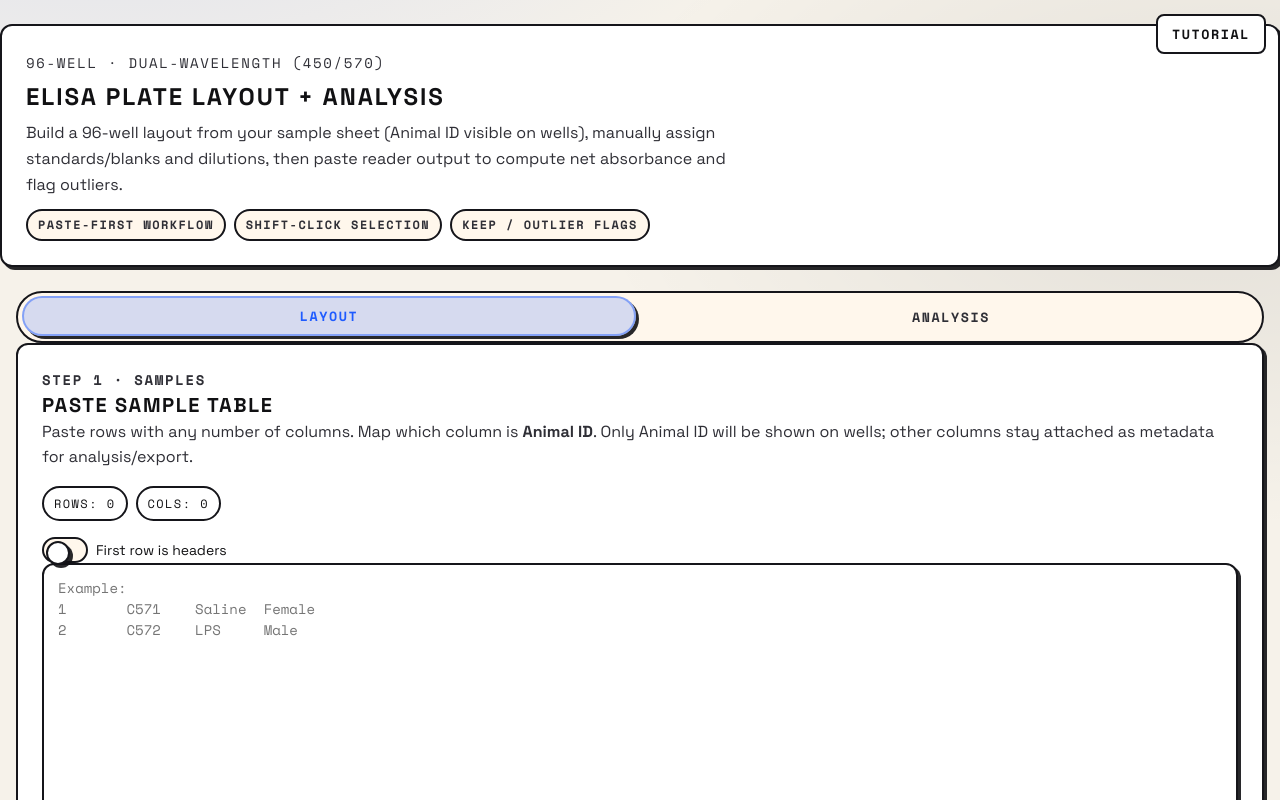
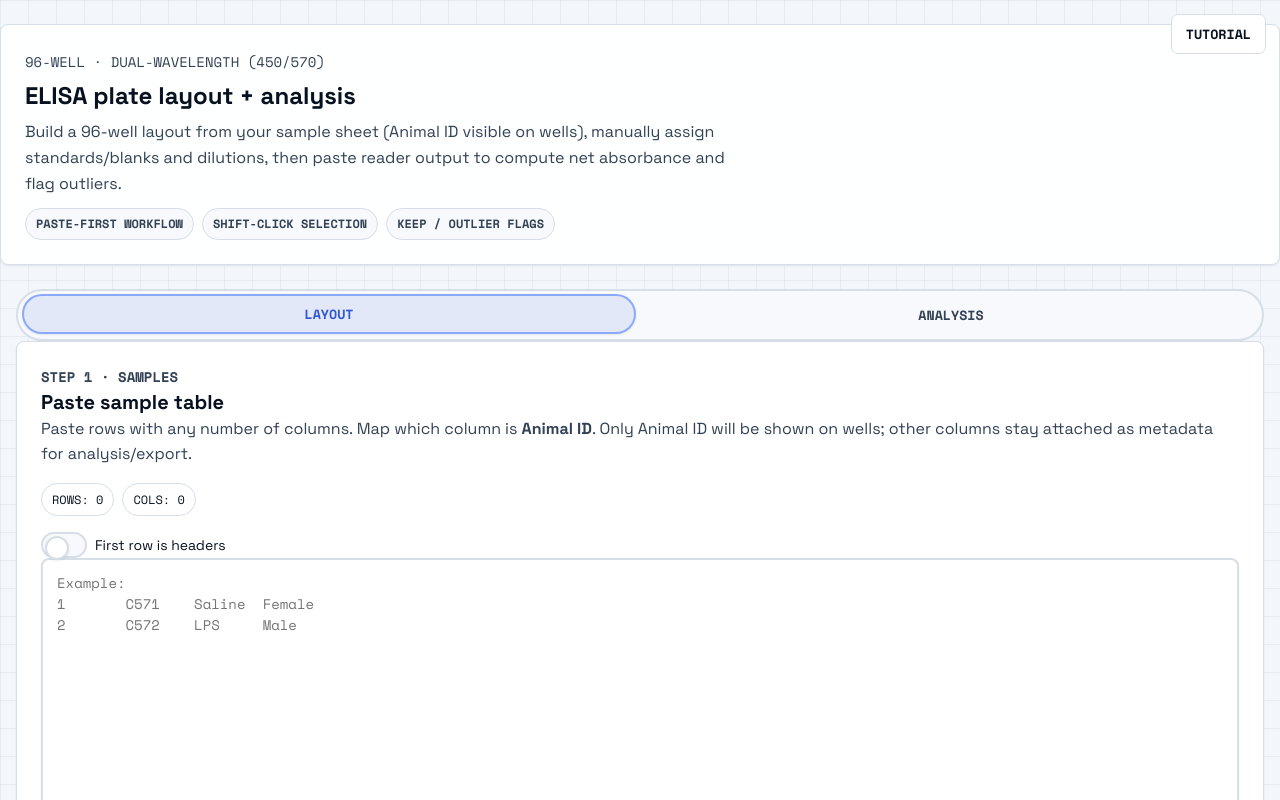
Before and after one commit to meghamsh738/ELISA-analysis-app, a React (Vite) app: page / in a window 1280 px wide. Shown: the top 800 px of the page. Built offline with nearby package versions, Linux system fonts and the light colour scheme.

Commit message:
Refresh ELISA analysis UI styling

```diff
--- a/src/App.css
+++ b/src/App.css
@@ -1267,3 +1267,56 @@ table.data thead th {
   border-radius: 999px;
   background: currentColor;
 }
+
+/* Easylab suite visual refresh overrides. */
+.page,
+.app-bg {
+  background-color: var(--bg);
+  background-image:
+    linear-gradient(rgba(99, 116, 139, 0.08) 1px, transparent 1px),
+    linear-gradient(90deg, rgba(99, 116, 139, 0.08) 1px, transparent 1px);
+  background-size: 28px 28px;
+}
+
+.hero,
+.panel,
+.card,
+.today-card,
+.action-card,
+.meta-card,
+.hero-meta,
+.editor-panel,
+.link-panel,
+.experiment-card,
+.tab-panel,
+.plate-panel,
+.results-panel {
+  border-width: 1px;
+  border-radius: 8px;
+  box-shadow: var(--shadow-soft);
+}
+
+.hero,
+.panel {
+  background: rgba(255, 255, 255, 0.96);
+}
+
+.hero h1,
+.panel-title h1,
+.today-card h2,
+.card h2,
+.editor-panel h2 {
+  letter-spacing: 0;
+  text-transform: none;
+}
+
+.pill,
+.badge,
+.tab-button,
+.primary,
+.secondary,
+.ghost,
+.action-card {
+  letter-spacing: 0;
+  border-width: 1px;
+}
--- a/src/index.css
+++ b/src/index.css
@@ -103,3 +103,33 @@ body {
 button {
   font-family: inherit;
 }
+
+/* Easylab suite visual refresh: shared local-first lab console palette. */
+:root {
+  --tracking-display: 0;
+  --tracking-label: 0;
+  --radius-sm: 7px;
+  --radius-md: 8px;
+  --radius-lg: 8px;
+  --bg: #F3F6FA;
+  --panel: #FFFFFF;
+  --surface: #FFFFFF;
+  --surface-2: #F7F9FC;
+  --surface-3: #EEF3F8;
+  --text: #07111F;
+  --text-subtle: #334155;
+  --text-2: #334155;
+  --text-3: #64748B;
+  --muted: #64748B;
+  --border: #D6DEE8;
+  --border-2: #B8C4D3;
+  --accent: #3156D4;
+  --accent-strong: #2447B8;
+  --accent-soft: rgba(49, 86, 212, 0.12);
+  --accent-weak: rgba(49, 86, 212, 0.1);
+  --focus: rgba(49, 86, 212, 0.22);
+  --shadow-1: 0 1px 2px rgba(15, 23, 42, 0.08);
+  --shadow-2: 0 14px 34px rgba(15, 23, 42, 0.12);
+  --shadow: var(--shadow-2);
+  --shadow-soft: var(--shadow-1);
+}
```
